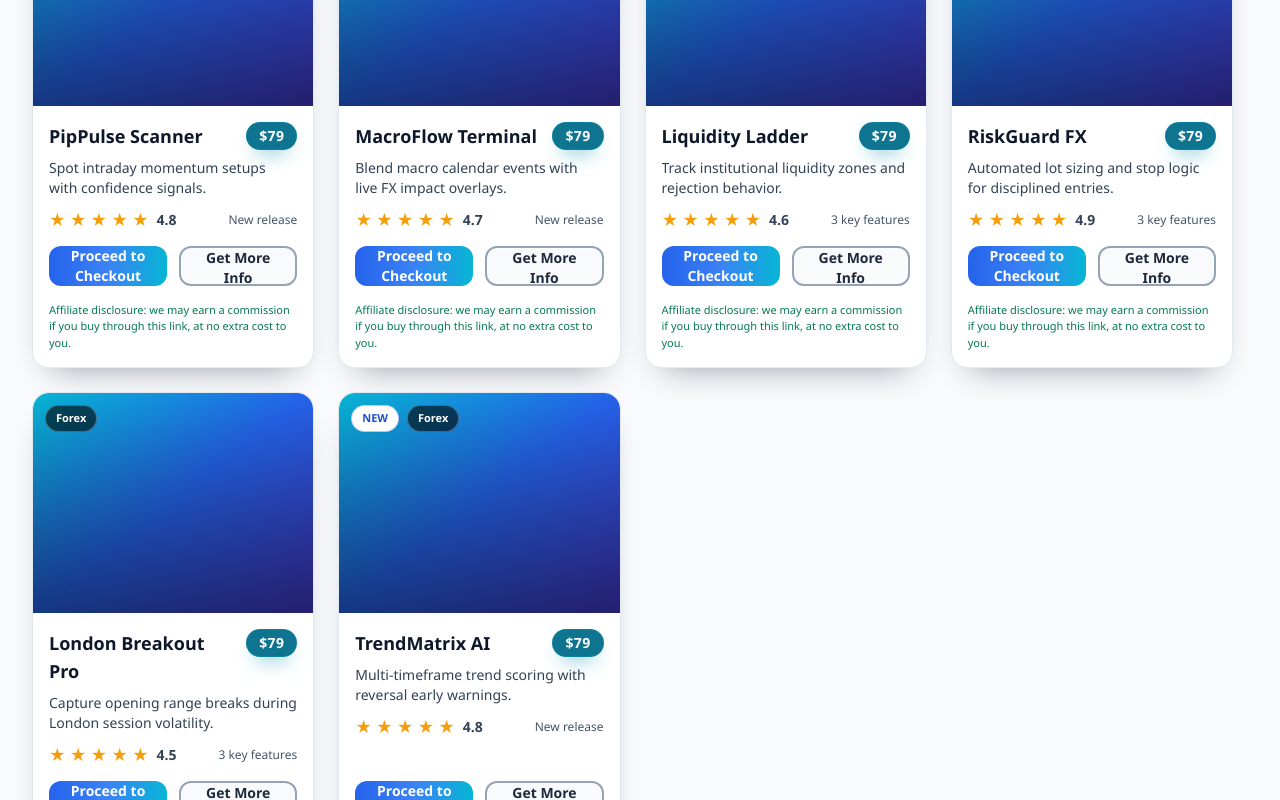
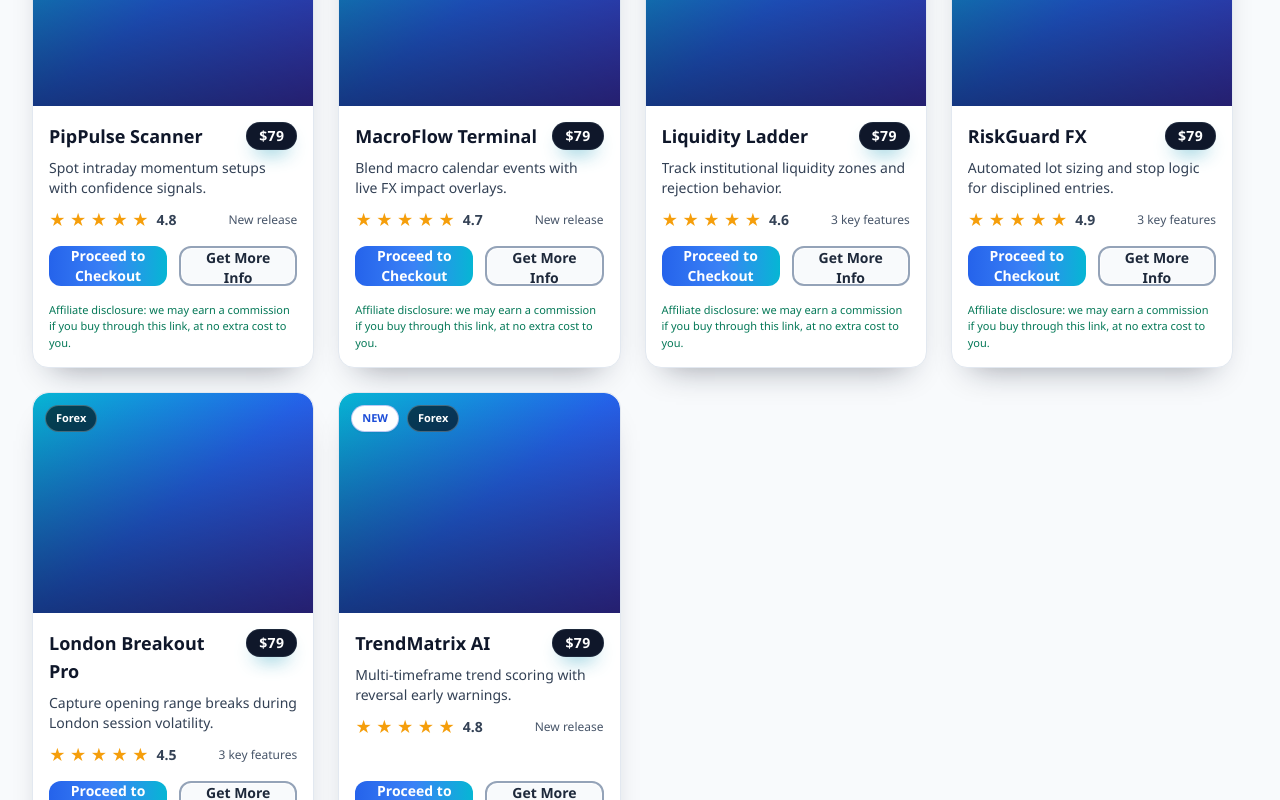
Before and after one commit to bahema/wokerman, a React (Vite) app: page / in a window 1280 px wide. Shown: the part 1440-2240 px from the top of the page. Built offline with nearby package versions, Linux system fonts and the light colour scheme; no server answers.

Commit message:
Fix remaining Health 404 path and price-badge contrast issues

```diff
--- a/src/components/ProductCard.tsx
+++ b/src/components/ProductCard.tsx
@@ -27,17 +27,17 @@ const gradientByCategory: Record<Product["category"], string> = {
 
 const priceBadgeClassByCategory: Record<Product["category"], string> = {
   Forex:
-    "border-cyan-500/20 bg-cyan-700 text-white dark:border-cyan-400/40 dark:bg-cyan-600 dark:text-white",
+    "border-slate-700/40 bg-slate-900 text-white dark:border-slate-500/40 dark:bg-slate-800 dark:text-white",
   Betting:
-    "border-emerald-500/20 bg-emerald-700 text-white dark:border-emerald-400/40 dark:bg-emerald-600 dark:text-white",
+    "border-slate-700/40 bg-slate-900 text-white dark:border-slate-500/40 dark:bg-slate-800 dark:text-white",
   Software:
-    "border-violet-500/20 bg-violet-700 text-white dark:border-violet-400/40 dark:bg-violet-600 dark:text-white",
+    "border-slate-700/40 bg-slate-900 text-white dark:border-slate-500/40 dark:bg-slate-800 dark:text-white",
   Social:
-    "border-rose-500/20 bg-rose-700 text-white dark:border-rose-400/40 dark:bg-rose-600 dark:text-white",
+    "border-slate-700/40 bg-slate-900 text-white dark:border-slate-500/40 dark:bg-slate-800 dark:text-white",
   Gadgets:
-    "border-cyan-500/20 bg-cyan-700 text-white dark:border-cyan-400/40 dark:bg-cyan-600 dark:text-white",
+    "border-slate-700/40 bg-slate-900 text-white dark:border-slate-500/40 dark:bg-slate-800 dark:text-white",
   Supplements:
-    "border-emerald-500/20 bg-emerald-700 text-white dark:border-emerald-400/40 dark:bg-emerald-600 dark:text-white"
+    "border-slate-700/40 bg-slate-900 text-white dark:border-slate-500/40 dark:bg-slate-800 dark:text-white"
 };
 
 const priceBadgeShadowByCategory: Record<Product["category"], string> = {
--- a/src/pages/Health.tsx
+++ b/src/pages/Health.tsx
@@ -528,13 +528,13 @@ const Health = () => {
                     {industry.link?.trim() ? (
                       <a href={industry.link.trim()} target="_blank" rel="noopener noreferrer" aria-label={`Open ${industry.label}`}>
                         {industry.imageUrl ? (
-                          <img src={industry.imageUrl} alt={industry.label} className="h-16 w-16 rounded object-cover shadow-[0_10px_24px_-12px_rgba(37,99,235,0.55)] transition hover:scale-105 dark:shadow-none" />
+                          <img src={resolveImage(industry.imageUrl)} alt={industry.label} className="h-16 w-16 rounded object-cover shadow-[0_10px_24px_-12px_rgba(37,99,235,0.55)] transition hover:scale-105 dark:shadow-none" />
                         ) : (
                           <span aria-hidden="true" className="text-4xl">{industry.icon ?? "•"}</span>
                         )}
                       </a>
                     ) : industry.imageUrl ? (
-                      <img src={industry.imageUrl} alt={industry.label} className="h-16 w-16 rounded object-cover shadow-[0_10px_24px_-12px_rgba(37,99,235,0.55)] dark:shadow-none" />
+                      <img src={resolveImage(industry.imageUrl)} alt={industry.label} className="h-16 w-16 rounded object-cover shadow-[0_10px_24px_-12px_rgba(37,99,235,0.55)] dark:shadow-none" />
                     ) : (
                       <span aria-hidden="true" className="text-4xl">{industry.icon ?? "•"}</span>
                     )}
```
Also changed, not shown: 1 other file (tests, documents, lock files or other folders).
